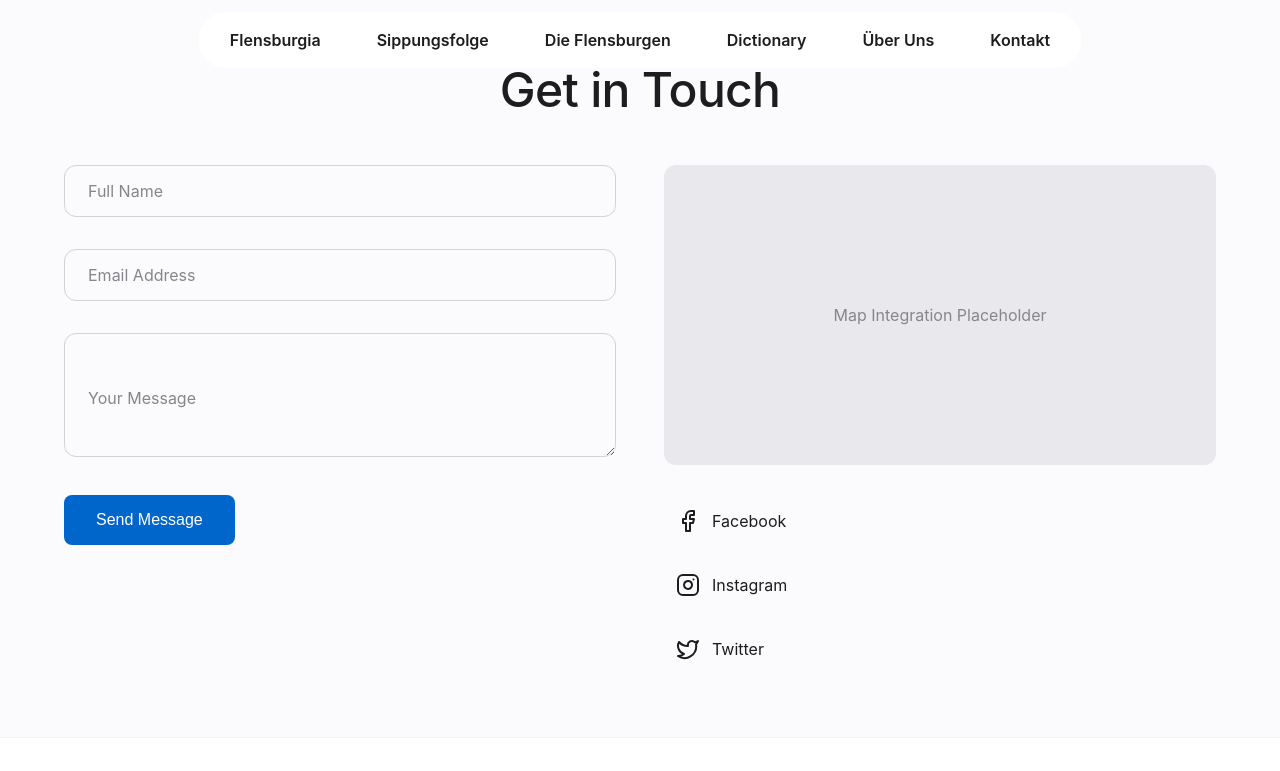
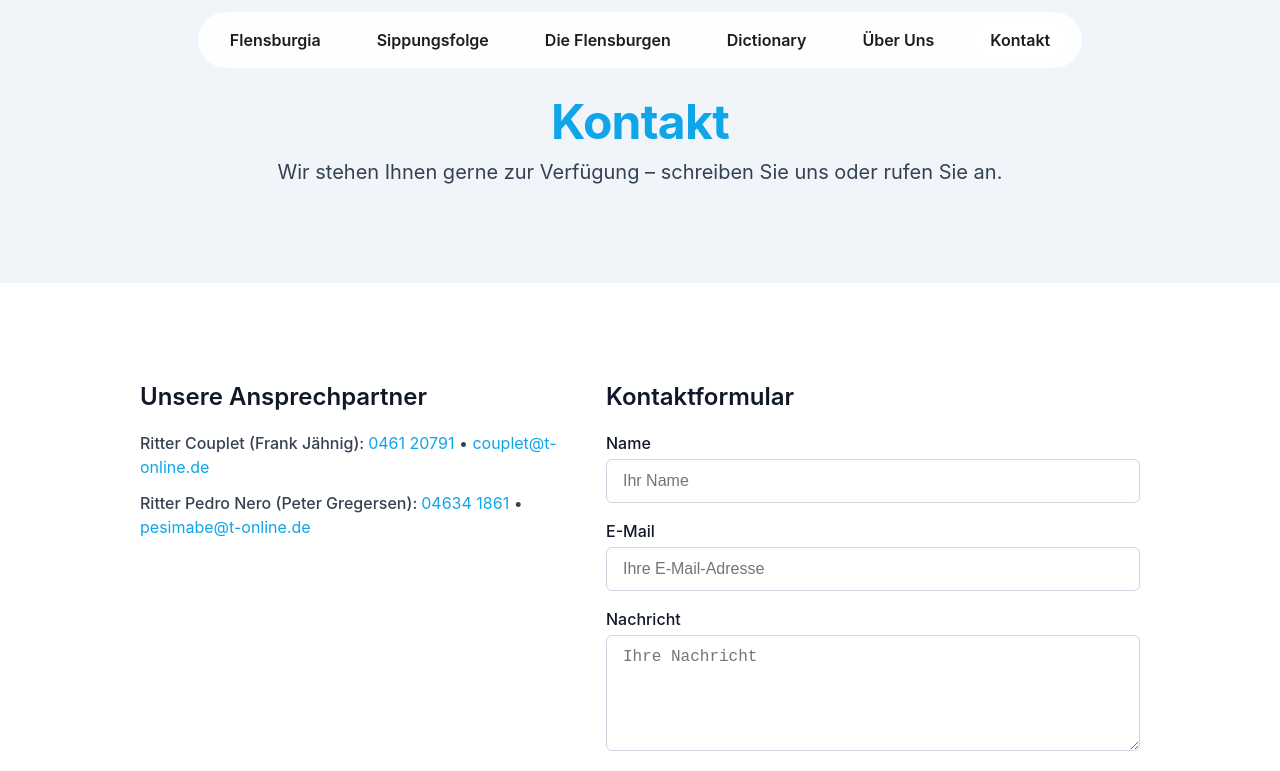
Before and after one commit to ptr03/Flensburgia-Web-Engineering, a Vue app: page /contact in a window 1280 px wide. Shown: the top 771 px of the page. Built offline with nearby package versions, Linux system fonts and the light colour scheme.

Commit message:
feat(contact): add Kontaktseite with contact info and form

```diff
--- a/src/components/ContactPage.vue
+++ b/src/components/ContactPage.vue
@@ -1,251 +1,255 @@
+<!-- src/pages/ContactPage.vue -->
 <template>
+  <div class="contact-page">
+    <section class="contact-hero">
+      <div class="content-wrapper">
+        <h1 class="section-title">Kontakt</h1>
+        <p class="section-subtitle">
+          Wir stehen Ihnen gerne zur Verfügung – schreiben Sie uns oder rufen Sie an.
+        </p>
+      </div>
+    </section>
+
     <section class="contact-section">
-    <div class="contact-container">
-      <h2 class="section-title">Get in Touch</h2>
+      <div class="container">
+        <!-- Kontaktinformationen -->
+        <div class="contact-info">
+          <h2 class="contact-heading">Unsere Ansprechpartner</h2>
+          <ul class="contact-list">
+            <li>
+              <span class="contact-label">Ritter Couplet (Frank Jähnig):</span>
+              <a href="tel:+4946120791" class="contact-link">0461 20791</a>
+              •
+              <a href="mailto:couplet@t-online.de" class="contact-link">couplet@t-online.de</a>
+            </li>
+            <li>
+              <span class="contact-label">Ritter Pedro Nero (Peter Gregersen):</span>
+              <a href="tel:+4946341861" class="contact-link">04634 1861</a>
+              •
+              <a href="mailto:pesimabe@t-online.de" class="contact-link">pesimabe@t-online.de</a>
+            </li>
+          </ul>
+        </div>
 
-      <div class="contact-grid">
-        <!-- Contact Form -->
+        <!-- Kontaktformular -->
+        <div class="contact-form-wrapper">
+          <h2 class="contact-heading">Kontaktformular</h2>
           <form @submit.prevent="submitForm" class="contact-form">
             <div class="form-group">
+              <label for="name">Name</label>
               <input
-              v-model="formData.name"
+                id="name"
+                v-model="form.name"
                 type="text"
-              id="name"
                 required
-              class="form-input"
-              placeholder=" "
+                placeholder="Ihr Name"
               />
-            <label for="name" class="form-label">Full Name</label>
             </div>
-
             <div class="form-group">
+              <label for="email">E-Mail</label>
               <input
-              v-model="formData.email"
+                id="email"
+                v-model="form.email"
                 type="email"
-              id="email"
                 required
-              class="form-input"
-              placeholder=" "
+                placeholder="Ihre E-Mail-Adresse"
               />
-            <label for="email" class="form-label">Email Address</label>
             </div>
-
             <div class="form-group">
+              <label for="message">Nachricht</label>
               <textarea
-              v-model="formData.message"
                 id="message"
+                v-model="form.message"
+                rows="5"
                 required
-              class="form-input textarea"
-              placeholder=" "
-              rows="5"
+                placeholder="Ihre Nachricht"
               ></textarea>
-            <label for="message" class="form-label">Your Message</label>
             </div>
-
-          <button type="submit" class="submit-button" :disabled="isLoading">
-            <span v-if="!isLoading">Send Message</span>
-            <div v-else class="loading-spinner"></div>
-          </button>
+            <button type="submit" class="btn btn-primary">Absenden</button>
+            <p v-if="success" class="form-success">Ihre Nachricht wurde gesendet!</p>
           </form>
-
-        <!-- Map & Social -->
-        <div class="contact-info">
-          <div class="map-container">
-            <div class="map-placeholder">
-              <p>Map Integration Placeholder</p>
-            </div>
-          </div>
-
-          <div class="social-links">
-            <a href="#" class="social-link">
-              <Facebook class="social-icon" />
-              <span>Facebook</span>
-            </a>
-            <a href="#" class="social-link">
-              <Instagram class="social-icon" />
-              <span>Instagram</span>
-            </a>
-            <a href="#" class="social-link">
-              <Twitter class="social-icon" />
-              <span>Twitter</span>
-            </a>
-          </div>
-        </div>
         </div>
       </div>
     </section>
+  </div>
 </template>
 
 <script setup>
-import { ref } from 'vue';
-import { Facebook, Instagram, Twitter } from 'lucide-vue-next';
+import { ref } from 'vue'
 
-const formData = ref({
+const form = ref({
   name: '',
   email: '',
   message: ''
-});
+})
+const success = ref(false)
 
-const isLoading = ref(false);
-
-const submitForm = () => {
-  isLoading.value = true;
-  // Simulate API call
-  setTimeout(() => {
-    isLoading.value = false;
-    formData.value = { name: '', email: '', message: '' };
-  }, 2000);
-};
+function submitForm() {
+  // Hier könnte eine API-Anfrage erfolgen. Zum Demo nur Feedback anzeigen.
+  success.value = true
+  // Formular zurücksetzen
+  form.value.name = ''
+  form.value.email = ''
+  form.value.message = ''
+  // Erfolgsnachricht nach 5 Sekunden ausblenden
+  setTimeout(() => (success.value = false), 5000)
+}
 </script>
 
 <style scoped>
-.contact-section {
-  padding: 4rem clamp(1rem, 5vw, 4rem);
-  background: #fbfbfd;
+.contact-page {
+  display: flex;
+  flex-direction: column;
+  background: #ffffff;
+  min-height: 100vh;
 }
 
-.contact-container {
-  max-width: 1200px;
+.contact-hero {
+  background: #f1f5f9;
+  padding: clamp(4rem, 8vw, 6rem) 1.5rem;
+  text-align: center;
+}
+
+.content-wrapper {
+  max-width: 800px;
   margin: 0 auto;
 }
 
 .section-title {
   font-size: clamp(2rem, 5vw, 3rem);
-  text-align: center;
-  margin-bottom: 3rem;
-  font-weight: 500;
-  color: #1d1d1f;
+  font-weight: 700;
+  color: #0ea5e9;
+  margin-bottom: 0.5rem;
 }
 
-.contact-grid {
-  display: grid;
-  gap: 3rem;
-  grid-template-columns: 1fr;
+.section-subtitle {
+  font-size: clamp(1rem, 2.5vw, 1.25rem);
+  color: #334155;
+  margin-top: 0.5rem;
 }
 
-@media (min-width: 768px) {
-  .contact-grid {
-    grid-template-columns: 1fr 1fr;
+.contact-section {
+  padding: clamp(4rem, 8vw, 6rem) 1.5rem;
 }
+
+.container {
+  max-width: 1000px;
+  margin: 0 auto;
+  display: flex;
+  gap: 2rem;
+  flex-wrap: wrap;
+  justify-content: space-between;
+}
+
+/* Kontaktinformationen */
+.contact-info {
+  flex: 1 1 300px;
+}
+
+.contact-heading {
+  font-size: 1.5rem;
+  font-weight: 600;
+  margin-bottom: 1rem;
+  color: #111827;
+}
+
+.contact-list {
+  list-style: none;
+  padding: 0;
+  margin: 0;
+}
+
+.contact-list li {
+  margin-bottom: 0.75rem;
+  font-size: 1rem;
+  color: #374151;
+}
+
+.contact-label {
+  font-weight: 500;
+  margin-right: 0.25rem;
+}
+
+.contact-link {
+  color: #0ea5e9;
+  text-decoration: none;
+}
+
+.contact-link:hover {
+  text-decoration: underline;
+}
+
+/* Kontaktformular */
+.contact-form-wrapper {
+  flex: 1 1 400px;
+}
+
+.contact-form {
+  display: flex;
+  flex-direction: column;
 }
 
 .form-group {
-  position: relative;
-  margin-bottom: 2rem;
+  margin-bottom: 1rem;
 }
 
-.form-input {
-  width: 100%;
-  padding: 1rem;
-  border: 1px solid #d2d2d7;
-  border-radius: 12px;
-  font-size: 1rem;
-  transition: all 0.3s ease;
-  background: transparent;
+.form-group label {
+  display: block;
+  margin-bottom: 0.25rem;
+  font-weight: 500;
+  color: #111827;
 }
 
-.form-input:focus {
-  outline: none;
-  border-color: #0066cc;
-  box-shadow: 0 0 0 4px rgba(0, 103, 204, 0.1);
+.form-group input,
+.form-group textarea {
+  width: 100%;
+  padding: 0.75rem 1rem;
+  border: 1px solid #cbd5e1;
+  border-radius: 6px;
+  font-size: 1rem;
+  color: #111827;
+  transition: border-color 0.2s, box-shadow 0.2s;
 }
 
-.form-label {
-  position: absolute;
-  left: 1rem;
-  top: 50%;
-  transform: translateY(-50%);
-  color: #86868b;
-  pointer-events: none;
-  transition: all 0.3s ease;
-  background: #fbfbfd;
-  padding: 0 0.5rem;
+.form-group input:focus,
+.form-group textarea:focus {
+  outline: none;
+  border-color: #0ea5e9;
+  box-shadow: 0 4px 8px rgba(14, 165, 233, 0.1);
 }
 
-.form-input:focus ~ .form-label,
-.form-input:not(:placeholder-shown) ~ .form-label {
-  top: 0;
-  transform: translateY(-50%);
-  font-size: 0.875rem;
-  color: #0066cc;
+.btn-primary {
+  align-self: flex-start;
+  padding: 0.75rem 2rem;
+  background-color: #0ea5e9;
+  color: #ffffff;
+  border: none;
+  border-radius: 6px;
+  cursor: pointer;
+  font-size: 1rem;
+  font-weight: 600;
+  transition: background-color 0.2s, transform 0.2s;
 }
 
-.textarea {
-  resize: vertical;
-  min-height: 120px;
+.btn-primary:hover {
+  background-color: #0369a1;
+  transform: translateY(-2px);
 }
 
-.submit-button {
-  background: #0066cc;
-  color: white;
-  padding: 1rem 2rem;
-  border: none;
-  border-radius: 8px;
-  font-size: 1rem;
-  cursor: pointer;
-  transition: all 0.3s ease;
-  display: flex;
-  align-items: center;
-  justify-content: center;
+.form-success {
+  margin-top: 1rem;
+  color: #16a34a;
+  font-weight: 500;
 }
 
-.submit-button:hover {
-  background: #004499;
+/* Responsive */
+@media (max-width: 768px) {
+  .container {
+    flex-direction: column;
   }
-
-.submit-button:disabled {
-  background: #d2d2d7;
-  cursor: not-allowed;
+  .contact-info,
+  .contact-form-wrapper {
+    width: 100%;
   }
-
-.loading-spinner {
-  width: 24px;
-  height: 24px;
-  border: 3px solid rgba(255, 255, 255, 0.3);
-  border-top-color: white;
-  border-radius: 50%;
-  animation: spin 1s linear infinite;
-}
-
-@keyframes spin {
-  to { transform: rotate(360deg); }
-}
-
-.map-placeholder {
-  background: #e8e8ed;
-  border-radius: 12px;
-  height: 300px;
-  display: flex;
-  align-items: center;
-  justify-content: center;
-  color: #86868b;
-}
-
-.social-links {
-  margin-top: 2rem;
-  display: flex;
-  flex-direction: column;
-  gap: 1rem;
-}
-
-.social-link {
-  display: flex;
-  align-items: center;
-  gap: 0.75rem;
-  color: #1d1d1f;
-  text-decoration: none;
-  transition: color 0.3s ease;
-  padding: 0.75rem;
-  border-radius: 8px;
-}
-
-.social-link:hover {
-  background: rgba(0, 102, 204, 0.05);
-  color: #0066cc;
-}
-
-.social-icon {
-  width: 24px;
-  height: 24px;
 }
 </style>
--- a/src/components/FlensburgenPage.vue
+++ b/src/components/FlensburgenPage.vue
@@ -13,10 +13,6 @@
     <!-- Main Content -->
     <FlensburgenSection />
 
-    <!-- Footer -->
-    <footer class="site-footer">
-      © 2025 Schlaraffia Flensburg. Alle Rechte vorbehalten.
-    </footer>
   </div>
 </template>
 
--- a/src/router.js
+++ b/src/router.js
@@ -14,6 +14,7 @@ const routes = [
   { path: '/sippungsfolge', name: 'Sippungsfolge', component: SippungsfolgePage },
   { path: '/contact',      name: 'Contact',       component: ContactPage },
   { path: '/die-flensburgen', name: 'DieFlensburgen', component: FlensburgenPage },
+  { path: '/contact', name: 'Contact', component: ContactPage },
   {
     path: '/dictionary',
     name: 'Dictionary',
```
Lines whose indentation alone changed are shown as unchanged.
